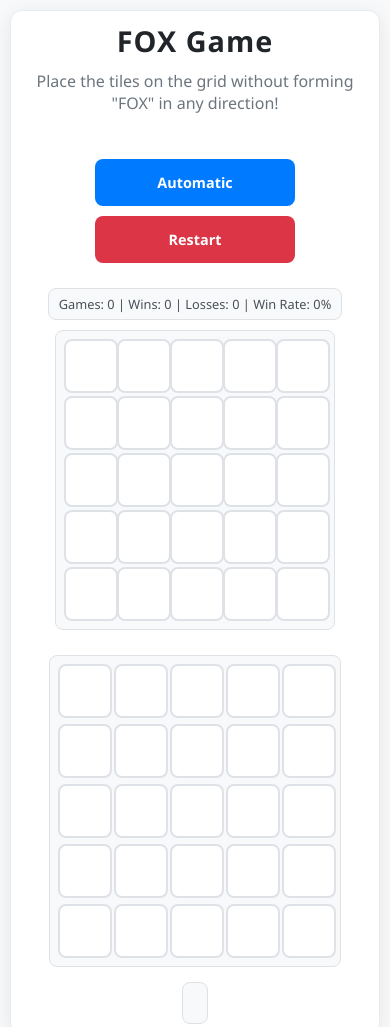
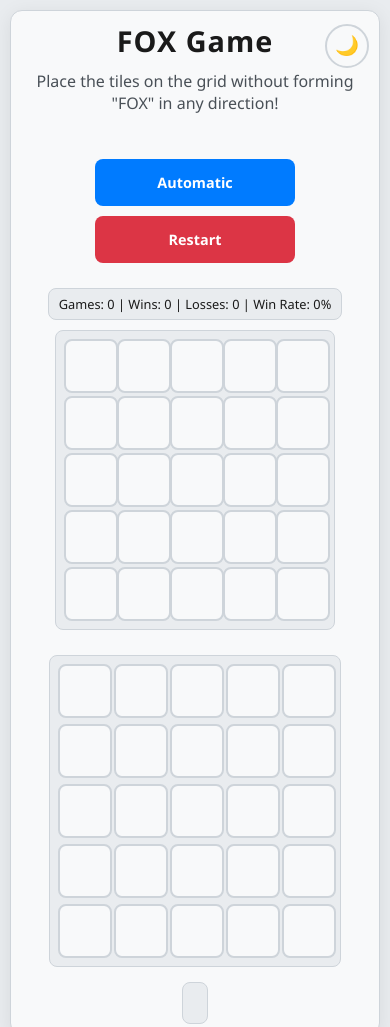
Before and after one commit to CaptainChrispy/fox-game, a plain HTML site: page index.html in a window 390 px wide. Shown: the top 1027 px of the page. Drawn offline with Linux system fonts and the light colour scheme.

Commit message:
✨ Add theme toggle functionality and implement dark mode styling

```diff
--- a/index.html
+++ b/index.html
@@ -10,7 +10,12 @@
 <body>
     <main class="game-container">
         <header>
-            <h1 class="game-title">FOX Game</h1>
+            <div class="header-top">
+                <h1 class="game-title">FOX Game</h1>
+                <button id="theme-toggle" type="button" aria-label="Toggle dark mode">
+                    🌙
+                </button>
+            </div>
             <p class="game-instructions">
                 Place the tiles on the grid without forming "FOX" in any direction!
             </p>
--- a/script.js
+++ b/script.js
@@ -13,7 +13,8 @@ class FoxGame {
             message: document.getElementById('message'),
             autoButton: document.getElementById('auto-button'),
             restartButton: document.getElementById('restart-button'),
-            statsDisplay: document.getElementById('stats')
+            statsDisplay: document.getElementById('stats'),
+            themeToggle: document.getElementById('theme-toggle')
         };
 
         this.stats = this.loadStats();
@@ -34,6 +35,7 @@ class FoxGame {
         this.setupEventListeners();
         this.createRandomTiles();
         this.updateStatsDisplay();
+        this.initTheme();
     }
 
     loadStats() {
@@ -81,6 +83,7 @@ class FoxGame {
         this.elements.autoButton.addEventListener('click', () => this.autoPlay());
         this.elements.grid.addEventListener('dragover', (e) => this.handleDragOver(e));
         this.elements.grid.addEventListener('drop', (e) => this.handleDrop(e));
+        this.elements.themeToggle.addEventListener('click', () => this.toggleTheme());
     }
 
     createRandomTiles() {
@@ -344,6 +347,28 @@ class FoxGame {
             tile.style.cursor = 'not-allowed';
         });
     }
+
+    initTheme() {
+        const savedTheme = localStorage.getItem('foxGameTheme') || 'light';
+        document.body.setAttribute('data-theme', savedTheme);
+        this.updateThemeToggleIcon(savedTheme);
+    }
+
+    toggleTheme() {
+        const currentTheme = document.body.getAttribute('data-theme') || 'light';
+        const newTheme = currentTheme === 'light' ? 'dark' : 'light';
+
+        document.body.setAttribute('data-theme', newTheme);
+        localStorage.setItem('foxGameTheme', newTheme);
+        this.updateThemeToggleIcon(newTheme);
+    }
+
+    updateThemeToggleIcon(theme) {
+        this.elements.themeToggle.textContent = theme === 'light' ? '🌙' : '☀️';
+        this.elements.themeToggle.setAttribute('aria-label',
+            theme === 'light' ? 'Switch to dark mode' : 'Switch to light mode'
+        );
+    }
 }
 
 document.addEventListener('DOMContentLoaded', () => {
--- a/style.css
+++ b/style.css
@@ -1,23 +1,49 @@
+:root {
+    --bg-color: #e9ecef;
+    --container-bg: #f8f9fa;
+    --text-color: #1a1a1a;
+    --text-muted: #495057;
+    --border-color: #ced4da;
+    --grid-bg: #e9ecef;
+    --cell-bg: #f8f9fa;
+    --cell-hover: #e9ecef;
+    --button-border: #ced4da;
+}
+
+[data-theme="dark"] {
+    --bg-color: #121212;
+    --container-bg: #1e1e1e;
+    --text-color: #f5f5f5;
+    --text-muted: #9e9e9e;
+    --border-color: #3a3a3a;
+    --grid-bg: #2a2a2a;
+    --cell-bg: #3a3a3a;
+    --cell-hover: #4a4a4a;
+    --button-border: #5a5a5a;
+}
+
 body {
     display: flex;
     justify-content: center;
     align-items: center;
     min-height: 100vh;
-    background-color: #f8f9fa;
+    background-color: var(--bg-color);
     margin: 0;
     font-family: 'Segoe UI', Tahoma, Geneva, Verdana, sans-serif;
     overflow-x: auto;
+    transition: background-color 0.3s ease;
 }
 
 .game-container {
     display: flex;
     flex-direction: column;
     align-items: center;
-    background: white;
+    background: var(--container-bg);
     padding: 30px;
     border-radius: 12px;
     box-shadow: 0 4px 20px rgba(0, 0, 0, 0.08);
-    border: 1px solid #e9ecef;
+    border: 1px solid var(--border-color);
+    transition: all 0.3s ease;
     animation: slideIn 0.6s ease-out;
 }
 
@@ -37,31 +63,60 @@ header {
     margin-bottom: 30px;
 }
 
+.header-top {
+    display: flex;
+    justify-content: center;
+    align-items: center;
+    gap: 20px;
+    position: relative;
+}
+
+#theme-toggle {
+    position: absolute;
+    right: 0;
+    background: none;
+    border: 2px solid var(--button-border);
+    border-radius: 50%;
+    width: 44px;
+    height: 44px;
+    cursor: pointer;
+    font-size: 1.2em;
+    display: flex;
+    align-items: center;
+    justify-content: center;
+    transition: all 0.2s ease;
+}
+
+#theme-toggle:hover {
+    border-color: #007bff;
+    transform: scale(1.05);
+}
+
 .game-title {
     font-size: 3em;
     margin: 0 0 15px 0;
-    color: #212529;
+    color: var(--text-color);
     font-weight: 700;
     letter-spacing: 1px;
 }
 
 .game-instructions {
     font-size: 1.2em;
-    color: #6c757d;
+    color: var(--text-muted);
     margin: 0;
     font-weight: 400;
 }
 
 .stats-display {
-    background: #f8f9fa;
+    background: var(--grid-bg);
     border-radius: 8px;
     padding: 12px 20px;
     margin: 20px 0;
     font-size: 1em;
-    color: #495057;
+    color: var(--text-color);
     font-weight: 500;
     text-align: center;
-    border: 1px solid #dee2e6;
+    border: 1px solid var(--border-color);
 }
 
 .sr-only {
@@ -90,30 +145,30 @@ header {
     grid-template-columns: repeat(5, 90px);
     gap: 8px;
     padding: 20px;
-    background: #f8f9fa;
+    background: var(--grid-bg);
     border-radius: 8px;
-    border: 1px solid #dee2e6;
+    border: 1px solid var(--border-color);
 }
 
 .grid-cell {
     width: 90px;
     height: 90px;
-    background: white;
-    border: 2px solid #dee2e6;
+    background: var(--cell-bg);
+    border: 2px solid var(--border-color);
     border-radius: 8px;
     display: flex;
     justify-content: center;
     align-items: center;
     font-size: 2.2em;
     font-weight: 600;
-    color: #212529;
+    color: var(--text-color);
     transition: all 0.2s ease;
     position: relative;
 }
 
 .grid-cell:hover {
-    background: #f8f9fa;
-    border-color: #6c757d;
+    background: var(--cell-hover);
+    border-color: var(--text-muted);
 }
 
 .grid-cell.drop-zone {
@@ -122,8 +177,8 @@ header {
 }
 
 .grid-cell.occupied {
-    background: #e9ecef;
-    color: #495057;
+    background: var(--cell-hover);
+    color: var(--text-muted);
 }
 
 .grid-cell.fox-pattern {
@@ -134,8 +189,8 @@ header {
 }
 
 .grid-cell.disabled {
-    background: #f8f9fa;
-    color: #6c757d;
+    background: var(--cell-hover);
+    color: var(--text-muted);
     cursor: not-allowed;
 }
 
@@ -151,23 +206,23 @@ header {
     gap: 12px;
     margin-top: 20px;
     padding: 20px;
-    background: #f8f9fa;
+    background: var(--grid-bg);
     border-radius: 8px;
-    border: 1px solid #dee2e6;
+    border: 1px solid var(--border-color);
 }
 
 .tile {
     width: 90px;
     height: 90px;
-    background: white;
-    border: 2px solid #dee2e6;
+    background: var(--cell-bg);
+    border: 2px solid var(--border-color);
     border-radius: 8px;
     display: flex;
     justify-content: center;
     align-items: center;
     font-size: 2.2em;
     font-weight: 600;
-    color: #212529;
+    color: var(--text-color);
     cursor: grab;
     transition: all 0.2s ease;
     position: relative;
@@ -250,9 +305,9 @@ header {
     border-radius: 8px;
     min-height: 20px;
     transition: all 0.3s ease;
-    background: #f8f9fa;
-    border: 1px solid #dee2e6;
-    color: #495057;
+    background: var(--grid-bg);
+    border: 1px solid var(--border-color);
+    color: var(--text-color);
 }
 
 .win-message {
```
